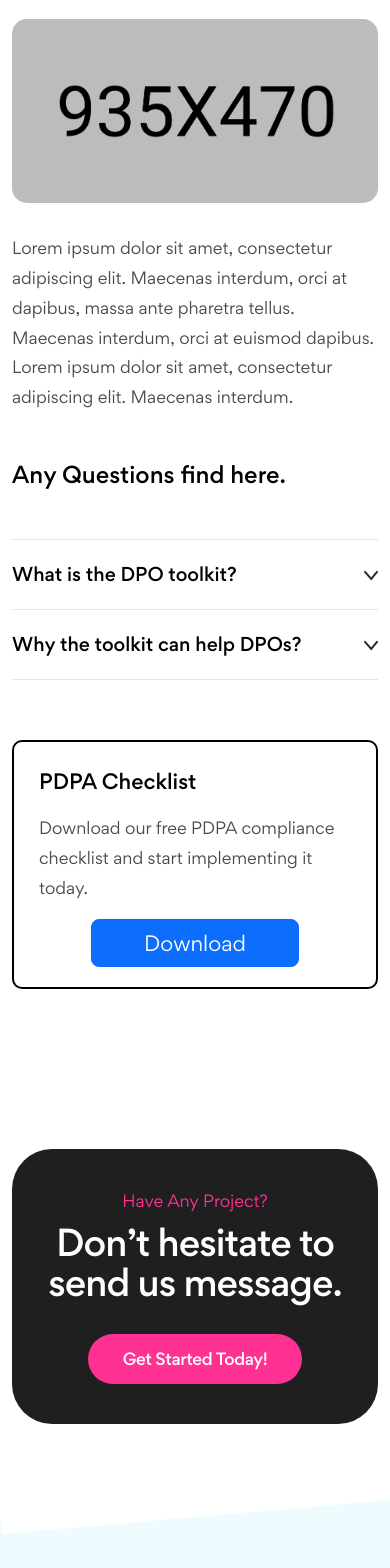
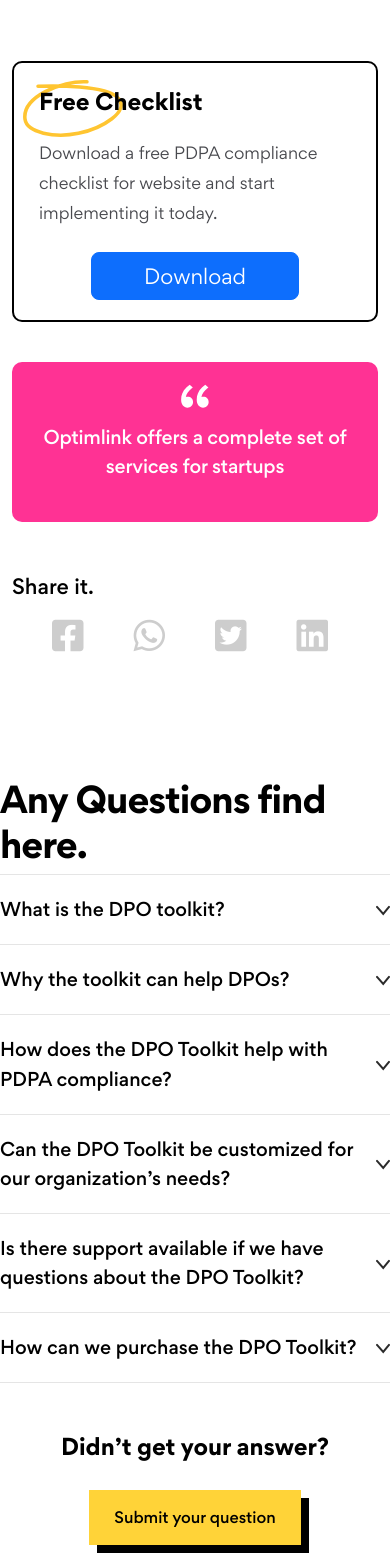
Before and after one commit to gavinying/site-optimlink, a Next.js app: page /services/dpokit in a window 390 px wide. Shown: the part 2660-4228 px from the top of the page. Built offline with nearby package versions, Linux system fonts and the light colour scheme.

Commit message:
chore: update dpo toolkit page

```diff
--- a/app/contact/page.jsx
+++ b/app/contact/page.jsx
@@ -20,9 +20,9 @@ const ContactPage = () => {
           <div className="container">
             <div className="title-style-seven text-center" data-aos="fade-up">
               <h2 className="main-title fw-bold tx-dark">
-                Get in&nbsp;
+                Get in{" "}
                 <span className="position-relative d-inline-block">
-                  Touch{" "}
+                  Touch
                   <Image
                     src="/images/shape/shape_96.svg"
                     width={305}
--- a/app/services/dpokit/page.jsx
+++ b/app/services/dpokit/page.jsx
@@ -1,8 +1,8 @@
 import Link from "next/link";
+import Image from "next/image";
 import Faq from "@/components/optimlink/FaqDpokit";
 import DownloadModal from "@/components/optimlink/DownloadModal";
-import ProgressBar from "@/components/service-details/ProgressBar";
-import Social from "@/components/service-details/Social";
+import Social from "@/components/optimlink/Social";
 
 export const metadata = {
   title: "DPO Toolkit | Optimlink",
@@ -51,7 +51,7 @@ const ServiceDpoPage = () => {
       <div className="service-details position-relative mt-100 mb-170 md-mt-50 lg-mb-120">
         <div className="container">
           <div className="row">
-            <div className="col-xl-9 col-lg-8 order-lg-1">
+            <div className="col-xl-8 col-lg-8 order-lg-1">
               <div className="service-details-meta ps-lg-5">
                 <h2 className="main-title tx-dark mb-30">PDPA</h2>
                 <p className="text-lg tx-dark mb-50">
@@ -140,36 +140,65 @@ const ServiceDpoPage = () => {
                     requirements.
                   </li>
                 </ul>
-                <img
-                  src="/images/media/img_95.jpg"
-                  alt="media"
-                  className="main-img-meta"
-                />
-                <p>
-                  Lorem ipsum dolor sit amet, consectetur adipiscing elit.
-                  Maecenas interdum, orci at dapibus, massa ante pharetra
-                  tellus. Maecenas interdum, orci at euismod dapibus. Lorem
-                  ipsum dolor sit amet, consectetur adipiscing elit. Maecenas
-                  interdum.
-                </p>
-                <h3 className="tx-dark mt-100 mb-50 lg-mt-50">
-                  Any Questions find here.
-                </h3>
-                <Faq />
               </div>
             </div>
 
             {/* /.download-checklist */}
-            <div className="col-xl-3 col-lg-4 col-md-8 order-lg-0">
+            <div className="col-xl-4 col-lg-4 col-md-8 order-lg-0">
               <div className="service-sidebar pe-xxl-5 md-mt-60">
                 <div className="service-category mb-40">
-                  <h4 className="tx-dark mb-15">PDPA Checklist</h4>
-                  <p>Download our free PDPA compliance checklist and start implementing it today.</p>
+                  <h3 className="main-title fw-bold tx-dark mb-4">
+                    <span className="position-relative d-inline-block">
+                      Free
+                      <Image
+                        src="/images/shape/shape_97.svg"
+                        width={100}
+                        height={97}
+                        alt="shape"
+                        className="position-absolute"
+                        style={{ top: "-28px", left: "-16px", zIndex: -1 }}
+                      />{" "}
+                      Checklist
+                    </span>
+                  </h3>
+                  <p className="mt-3 mb-4">
+                    Download a free PDPA compliance checklist for website and
+                    start implementing it today.
+                  </p>
                   <DownloadModal />
                 </div>
+                <div className="sidebar-quote mb-50">
+                  <Image
+                    width={28}
+                    height={24}
+                    src="/images/icon/icon_150.svg"
+                    alt="icon"
+                    className="m-auto"
+                  />
+                  <p className="fw-500">
+                    Optimlink offers a complete set of services for startups
+                  </p>
+                  {/* <div className="name">- Gavin Ying</div> */}
+                </div>
+                {/* /.sidebar-quote */}
+                <h4 className="tx-dark mb-15">Share it.</h4>
+                <Social />
               </div>
             </div>
           </div>
+        </div>
+      </div>
+
+      <div className="col-xl-8 col-lg-10 m-auto" data-aos="fade-up">
+        <h2 className="main-title fw-bold tx-dark md-50">
+          Any Questions find here.
+        </h2>
+        <Faq />
+        <div className="text-center  mt-80 lg-mt-50">
+          <h3 className="fw-bold tx-dark mb-30">Didn’t get your answer?</h3>
+          <Link href="/contact" className="btn-fourteen fw-500 tran3s">
+            Submit your question
+          </Link>
         </div>
       </div>
 
--- a/components/optimlink/FaqDpokit.jsx
+++ b/components/optimlink/FaqDpokit.jsx
@@ -9,6 +9,26 @@ const Faq = () => {
       question: "Why the toolkit can help DPOs?",
       answer:
         "The DPO toolkit streamlines data protection tasks by providing key resources in one place. With OptimLink's DPO Toolkit, DPOs can have a good starting base to ensure compliance, manage risks, and respond to data breaches effectively, backed by the latest regulatory tools and templates.",
+    },
+    {
+      question: "How does the DPO Toolkit help with PDPA compliance?",
+      answer:
+        "The DPO Toolkit provides step-by-step guidance, templates, and checklists that align with PDPA requirements, making it easier for businesses to meet their obligations.",
+    },
+    {
+      question: "Can the DPO Toolkit be customized for our organization’s needs?",
+      answer:
+        "Yes, the toolkit is flexible and can be tailored to fit the specific needs of your organization, whether you’re a small business or a large enterprise.",
+    },
+    {
+      question: "Is there support available if we have questions about the DPO Toolkit?",
+      answer:
+        "Yes, OptimLink provides ongoing support to ensure you get the most out of the DPO Toolkit. You can reach out to our team for assistance at any time.",
+    },
+    {
+      question: "How can we purchase the DPO Toolkit?",
+      answer:
+        "You can purchase the DPO Toolkit directly from the OptimLink website. Contact us for pricing and subscription details.",
     },
   ];
 
--- a/components/optimlink/Social.jsx
+++ b/components/optimlink/Social.jsx
@@ -3,6 +3,10 @@ const Social = () => {
     {
       href: "#",
       iconClass: "fab fa-facebook-square",
+    },
+    {
+      href: "#",
+      iconClass: "fab fa-whatsapp",
     },
     {
       href: "#",
@@ -12,18 +16,14 @@ const Social = () => {
       href: "#",
       iconClass: "fab fa-linkedin",
     },
-    {
-      href: "#",
-      iconClass: "fab fa-dribbble-square",
-    },
   ];
 
   return (
-    <ul className="d-flex justify-content-center social-icon style-none">
+    <ul className="d-flex justify-content-evenly social-icon style-none">
       {socialIcons.map((socialIcon, index) => (
         <li key={index}>
           <a href={socialIcon.href}>
-            <i className={socialIcon.iconClass} />
+            <i className={`${socialIcon.iconClass} fa-2x`} />
           </a>
         </li>
       ))}
```
Also changed, not shown: components/optimlink/DownloadForm.tsx (added, +102 -0 lines), public/images/media/legal.png (added).
